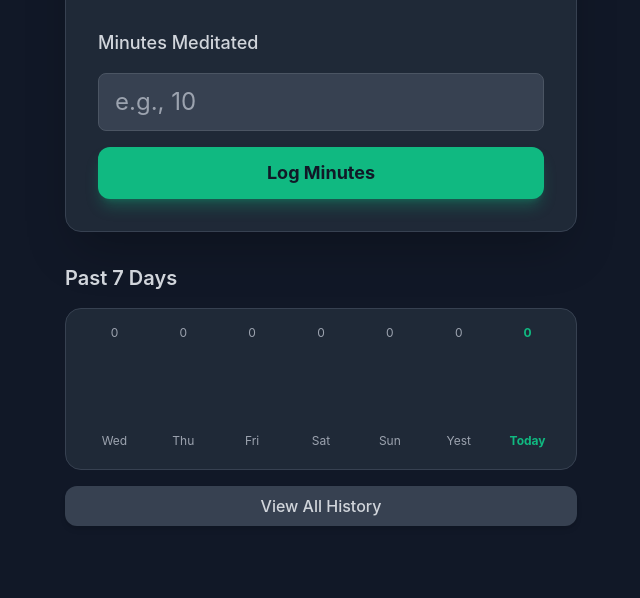
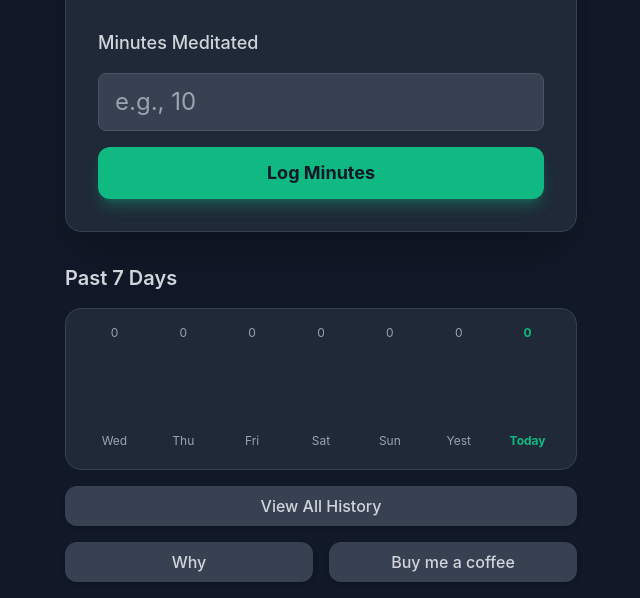
Before and after one commit to JayBuildsThings/MeditationTracker, a plain HTML site: page index.html in a window 1280 px wide. Shown: the part 332-930 px from the top of the page, without its empty margins (319-959 px from the left). Before the commit the page ends 874 px from the top, so only its background shows below. Drawn offline with nearby package versions, Linux system fonts and the light colour scheme.

Commit message:
Add dual buttons for additional links
Added dual buttons for 'Why' and 'Buy me a coffee' links.

```diff
--- a/index.html
+++ b/index.html
@@ -97,7 +97,7 @@
                 </div>
             </div>
 
-            <!-- New History Button -->
+            <!-- History Button -->
             <button
                 onclick="openHistoryModal()"
                 class="mt-4 w-full py-2 bg-gray-700 text-gray-300 font-medium rounded-xl transition duration-150 ease-in-out hover:bg-gray-600 shadow-md"
@@ -105,6 +105,27 @@
                 View All History
             </button>
         </div>
+
+        <!-- START: New Dual Buttons (Side-by-Side Links) -->
+        <div class="mt-4 flex space-x-4">
+
+            <!-- "Why" Button -->
+            <a
+                href="why_story.html"
+                class="w-1/2 py-2 text-center bg-gray-700 text-gray-300 font-medium rounded-xl transition duration-150 ease-in-out hover:bg-gray-600 shadow-md"
+            >
+                Why
+            </a>
+
+            <!-- "Buy me a coffee" Button -->
+            <a
+                href="support.html"
+                class="w-1/2 py-2 text-center bg-gray-700 text-gray-300 font-medium rounded-xl transition duration-150 ease-in-out hover:bg-gray-600 shadow-md"
+            >
+                Buy me a coffee
+            </a>
+        </div>
+        <!-- END: New Dual Buttons -->
 
     </div>
 
```
